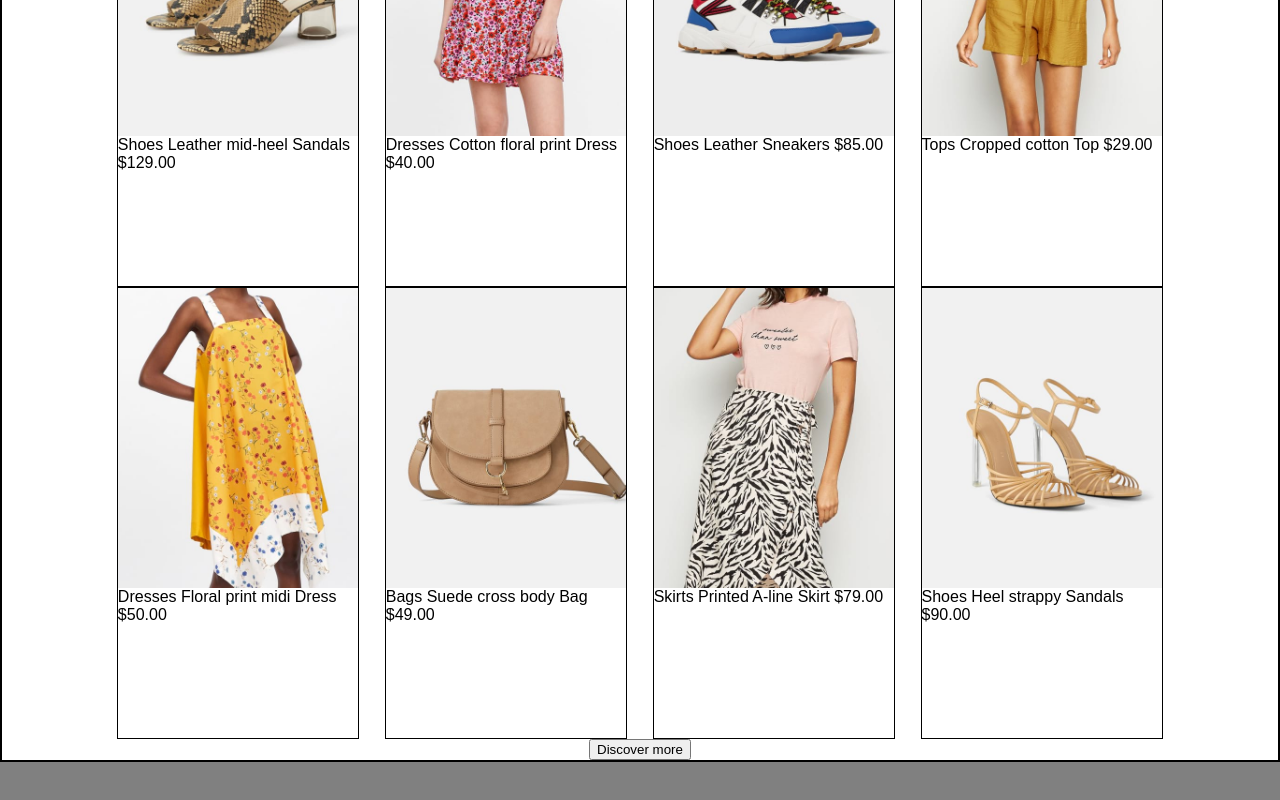
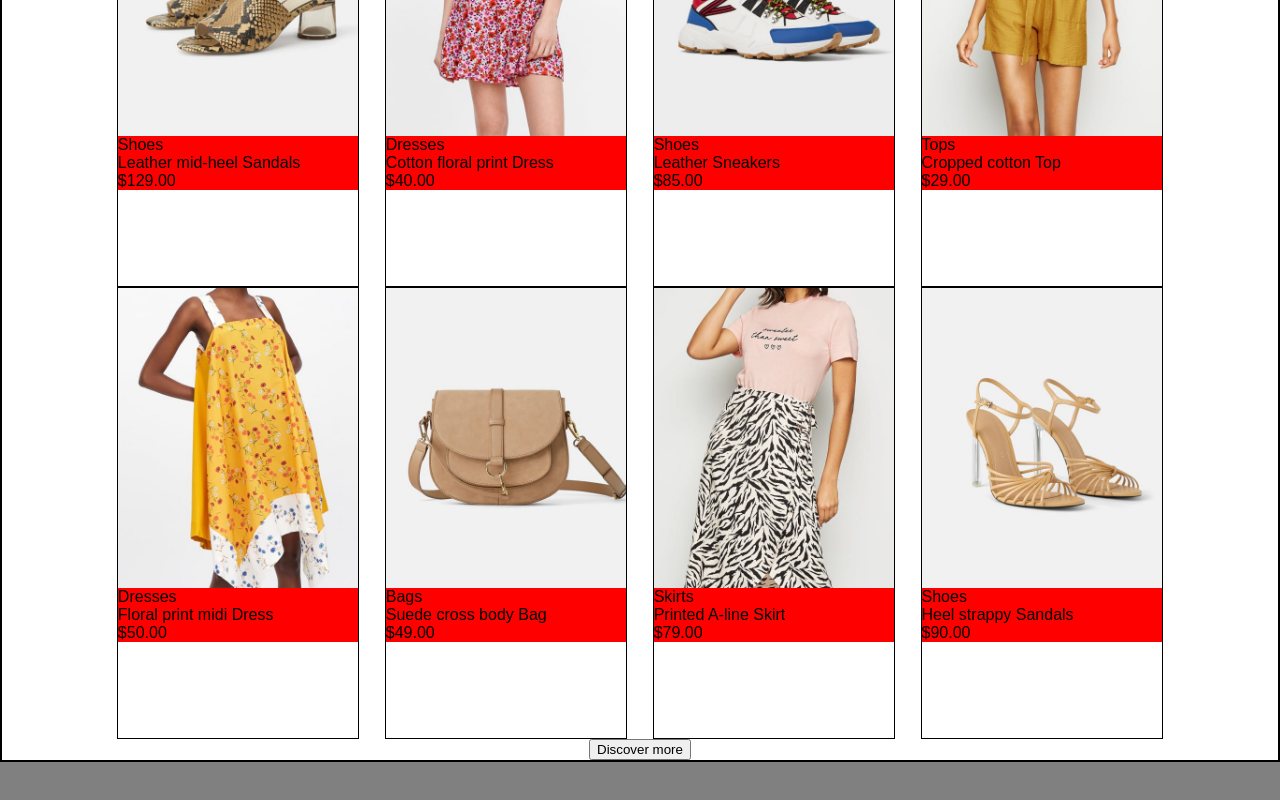
Before and after one commit to Sandeep7277/Shopper_Template, a plain HTML site: page index.html in a window 1280 px wide. Shown: the part 2360-3160 px from the top of the page. Drawn offline with nearby package versions, Linux system fonts and the light colour scheme.

Commit message:
Update style.css

```diff
--- a/style.css
+++ b/style.css
@@ -604,12 +604,6 @@ font-size: 25px;
     .Sweat-shirts span:last-child{
         font-size: 16px;
     }
-
-    footer{
-        width: 100%;
-        height: 500px;
-        background-color: grey;
-    }
     .items{
         display: flex;
         flex-direction: column;
@@ -765,3 +759,22 @@ font-size: 25px;
         background-repeat: no-repeat;
         background-size: cover;
     }
+    .card-body{
+        display: flex;
+        flex-direction: column;
+        background-color: red;
+    }
+
+
+
+
+
+
+
+
+
+    footer{
+        width: 100%;
+        height: 500px;
+        background-color: grey;
+    }
```
